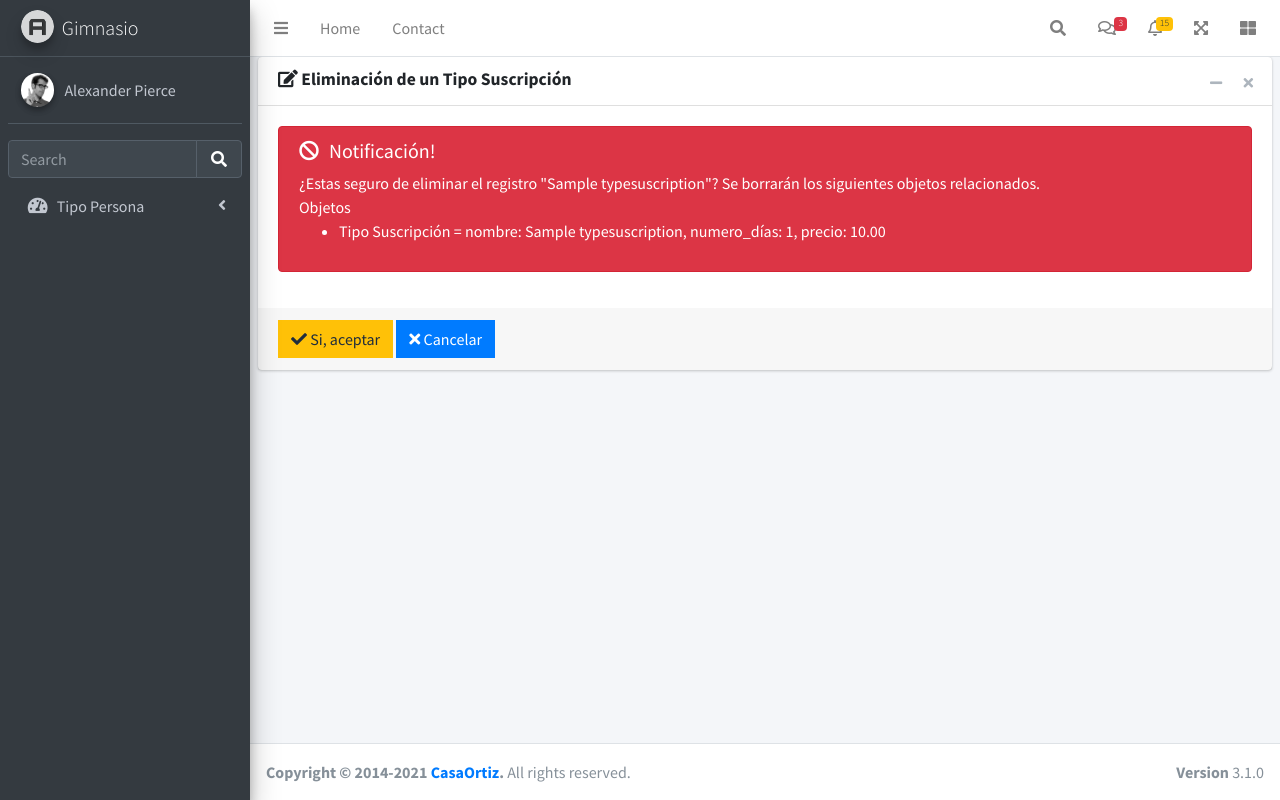
After one commit to jorgeortizc05/sistema-gimnasio-web, a Django app: page /suscriptions/type-suscription/delete/1/ in a window 1280 px wide. The commit adds this page. Run offline with Django 4.2, Linux system fonts and the light colour scheme; tables that the repository leaves empty hold one stand-in row (values such as "Sample post"); some libraries are stand-ins or nearby versions.

Commit message:
Add delete object on Type Suscription
With this, terminate all crud for typesuscription

```diff
--- a/core/suscriptions/models.py
+++ b/core/suscriptions/models.py
@@ -27,7 +27,7 @@ class TypeSuscription(models.Model):
     description = models.CharField(max_length=300, null=True, blank=True, verbose_name="descripción")
 
     def __str__(self):
-        return f"{self.name} {self.num_days} {self.price}"
+        return f"Tipo Suscripción = nombre: {self.name}, numero_días: {self.num_days}, precio: {self.price} "
 
     def toJSON(self):
         return model_to_dict(self)
--- /dev/null
+++ b/core/suscriptions/templates/type_suscription/delete.html
@@ -0,0 +1 @@
+{% extends 'delete.html' %}
--- a/core/suscriptions/urls.py
+++ b/core/suscriptions/urls.py
@@ -1,10 +1,14 @@
 from django.contrib import admin
 from django.urls import path
 
-from core.suscriptions.views.type_suscription.views import TypeSuscriptionListView, TypeSuscriptionCreateView
-app_name = "suscriptions" #Ej. suscriptions:type_suscription_list
+from core.suscriptions.views.type_suscription.views import TypeSuscriptionListView, TypeSuscriptionCreateView, \
+    TypeSuscriptionUpdateView, TypeSuscriptionDeleteView
+
+app_name = "suscriptions"  # Ej. suscriptions:type_suscription_list
 urlpatterns = [
     path('type-suscription/', TypeSuscriptionListView.as_view(), name="type_suscription_list"),
     path('type-suscription/create', TypeSuscriptionCreateView.as_view(), name="type_suscription_create"),
+    path('type-suscription/update/<int:pk>/', TypeSuscriptionUpdateView.as_view(), name="type_suscription_update"),
+    path('type-suscription/delete/<int:pk>/', TypeSuscriptionDeleteView.as_view(), name="type_suscripcion_delete")
 
 ]
--- a/core/suscriptions/views/type_suscription/views.py
+++ b/core/suscriptions/views/type_suscription/views.py
@@ -3,7 +3,7 @@ from django.shortcuts import render
 from django.urls import reverse_lazy
 from django.utils.decorators import method_decorator
 from django.views.decorators.csrf import csrf_exempt
-from django.views.generic import ListView, CreateView
+from django.views.generic import ListView, CreateView, UpdateView, DeleteView
 
 from core.suscriptions.forms import TypeSuscriptionForm
 from core.suscriptions.models import TypeSuscription
@@ -16,10 +16,75 @@ class TypeSuscriptionCreateView(CreateView):
     template_name = "type_suscription/create.html"
     success_url = reverse_lazy('suscriptions:type_suscription_list')
 
+    def post(self, request, *args, **kwargs):
+        data = {}
+        try:
+            action = request.POST['action']
+            if action == 'create':
+                # data = TypeSuscription.objects.get(pk=request.POST['id']).toJSON()
+                # form = TypeSuscriptionForm(request.POST)
+                form = self.get_form()
+                data = form.save()
+            else:
+                data['error'] = 'No ha ingresado a ninguna acción'
+
+        except Exception as e:
+            data['error'] = str(e)
+        return JsonResponse(data)
+
     # Agrego mas variables
     def get_context_data(self, **kwargs):
         context = super().get_context_data(**kwargs)
         context['title'] = 'Nuevo Tipo Suscripción'
+        context['action'] = 'create'
+        context['list_url'] = reverse_lazy('suscriptions:type_suscription_list')
+        return context
+
+class TypeSuscriptionUpdateView(UpdateView):
+    model = TypeSuscription
+    form_class = TypeSuscriptionForm
+    template_name = "type_suscription/create.html"
+    success_url = reverse_lazy('suscriptions:type_suscription_list')
+
+    def dispatch(self, request, *args, **kwargs):
+        self.object = self.get_object()
+        return super().dispatch(request, *args, **kwargs)
+
+    def post(self, request, *args, **kwargs):
+        data = {}
+        try:
+            action = request.POST['action']
+            if action == 'update':
+                # data = TypeSuscription.objects.get(pk=request.POST['id']).toJSON()
+                # form = TypeSuscriptionForm(request.POST)
+                form = self.get_form()
+                data = form.save()
+            else:
+                data['error'] = 'No ha ingresado a ninguna acción'
+
+        except Exception as e:
+            data['error'] = str(e)
+        return JsonResponse(data)
+
+    # Agrego mas variables
+    def get_context_data(self, **kwargs):
+        context = super().get_context_data(**kwargs)
+        context['title'] = 'Edición Tipo Suscripción'
+        context['action'] = 'update'
+        context['list_url'] = reverse_lazy('suscriptions:type_suscription_list')
+        return context
+
+class TypeSuscriptionDeleteView(DeleteView):
+    model = TypeSuscription
+    template_name = 'type_suscription/delete.html'
+    success_url = reverse_lazy('suscriptions:type_suscription_list')
+
+    # Agrego mas variables
+    def get_context_data(self, **kwargs):
+        context = super().get_context_data(**kwargs)
+        context['title'] = 'Eliminación de un Tipo Suscripción'
+        context['action'] = 'delete'
+        context['list_url'] = reverse_lazy('suscriptions:type_suscription_list')
         return context
 
 class TypeSuscriptionListView(ListView):
--- /dev/null
+++ b/templates/delete.html
@@ -0,0 +1,56 @@
+{% extends 'body.html' %}
+{% load widget_tweaks %}
+
+{% block content %}
+    <form method="post" id="formulario" action=".">
+        <div class="card card-default">
+            <div class="card-header">
+                <h3 class="card-title">
+                    {% if action == 'create' %}
+                        <i class="fas fa-plus"></i>
+                    {% else %}
+                        <i class="fas fa-edit"></i>
+                    {% endif %}
+
+                    <b>{{ title }}</b></h3>
+                <div class="card-tools">
+                    <button type="button" class="btn btn-tool" data-card-widget="collapse" title="Collapse">
+                        <i class="fas fa-minus"></i>
+                    </button>
+                    <button type="button" class="btn btn-tool" data-card-widget="remove" title="Remove">
+                        <i class="fas fa-times"></i>
+                    </button>
+                </div>
+            </div>
+            <div class="card-body">
+                {% csrf_token %}
+                <input type="hidden" , name="action" , value="{{ action }}">
+
+                <div class="alert alert-danger alert-dismissible">
+                    <h5><i class="icon fas fa-ban"></i>Notificación!</h5>
+                    ¿Estas seguro de eliminar el registro "{{ object.name }}"? Se borrarán los siguientes objetos relacionados.
+                    <br/>
+                    Objetos
+                    <br/>
+                    <ul>
+                        <li>{{ object }} </li>
+                    </ul>
+                </div>
+
+            </div>
+            <!-- /.card-body -->
+            <div class="card-footer">
+                <button class="btn btn-warning btn-flat btnTest" type="submit">
+                    <i class="fas fa-check"> </i>
+                    Si, aceptar
+                </button>
+                <a href="{{ list_url }}" class="btn btn-primary btn-flat btnTest" type="submit">
+                    <i class="fas fa-times"></i>
+                     Cancelar
+                </a>
+            </div>
+            <!-- /.card-footer-->
+        </div>
+        <!-- /.card-->
+    </form>
+{% endblock %}
--- a/templates/main_sidebar_container.html
+++ b/templates/main_sidebar_container.html
@@ -61,18 +61,6 @@
                                     <p>Listar</p>
                                 </a>
                             </li>
-                            <li class="nav-item">
-                                <a href="../../index2.html" class="nav-link">
-                                    <i class="far fa-circle nav-icon"></i>
-                                    <p>Dashboard v2</p>
-                                </a>
-                            </li>
-                            <li class="nav-item">
-                                <a href="../../index3.html" class="nav-link">
-                                    <i class="far fa-circle nav-icon"></i>
-                                    <p>Dashboard v3</p>
-                                </a>
-                            </li>
                         </ul>
                     </li>
                     {% comment %}<li class="nav-item">
```
Also changed, not shown: core/suscriptions/forms.py (+16 -4 lines), core/suscriptions/templates/type_suscription/list.html (+8 -4 lines), static/js/functions.js (added, +20 -0 lines), static/js/list.js (+15 -15 lines), templates/form.html (+36 -3 lines), templates/list.html (+5 -4 lines).
